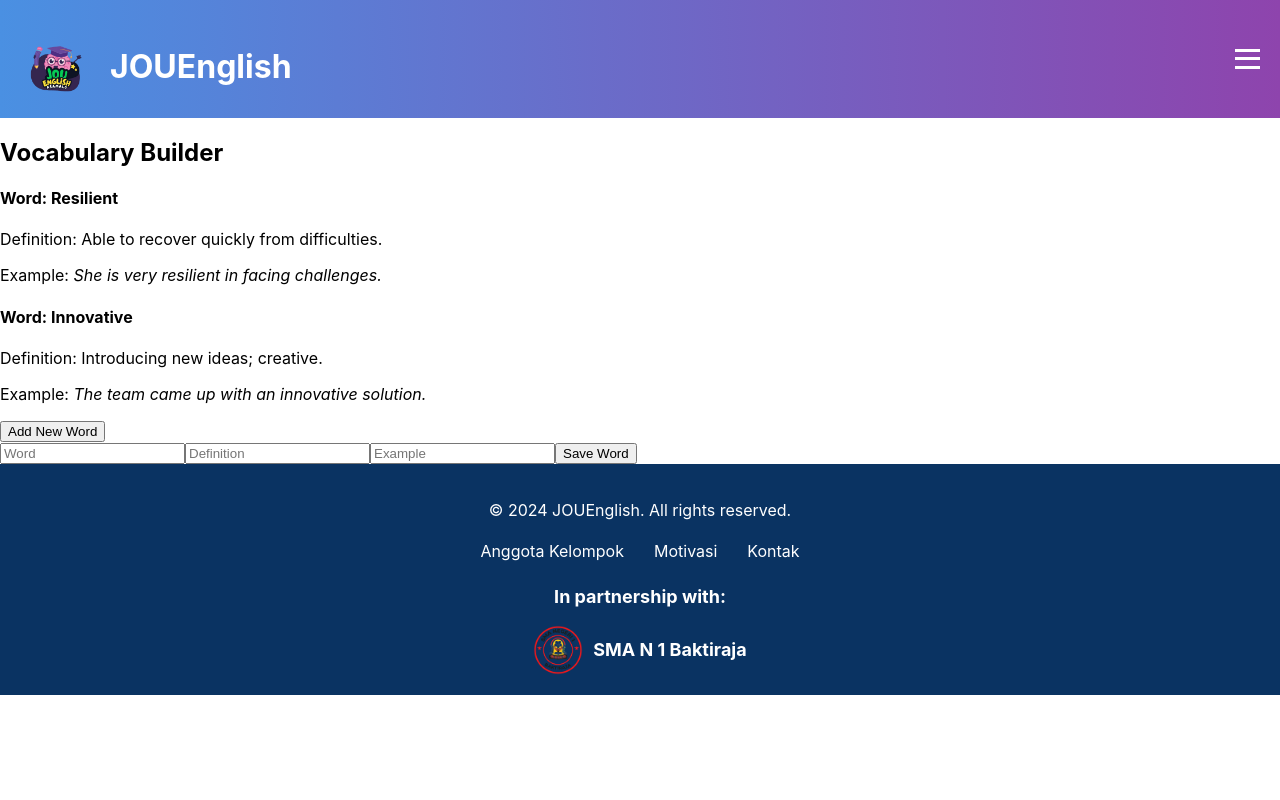
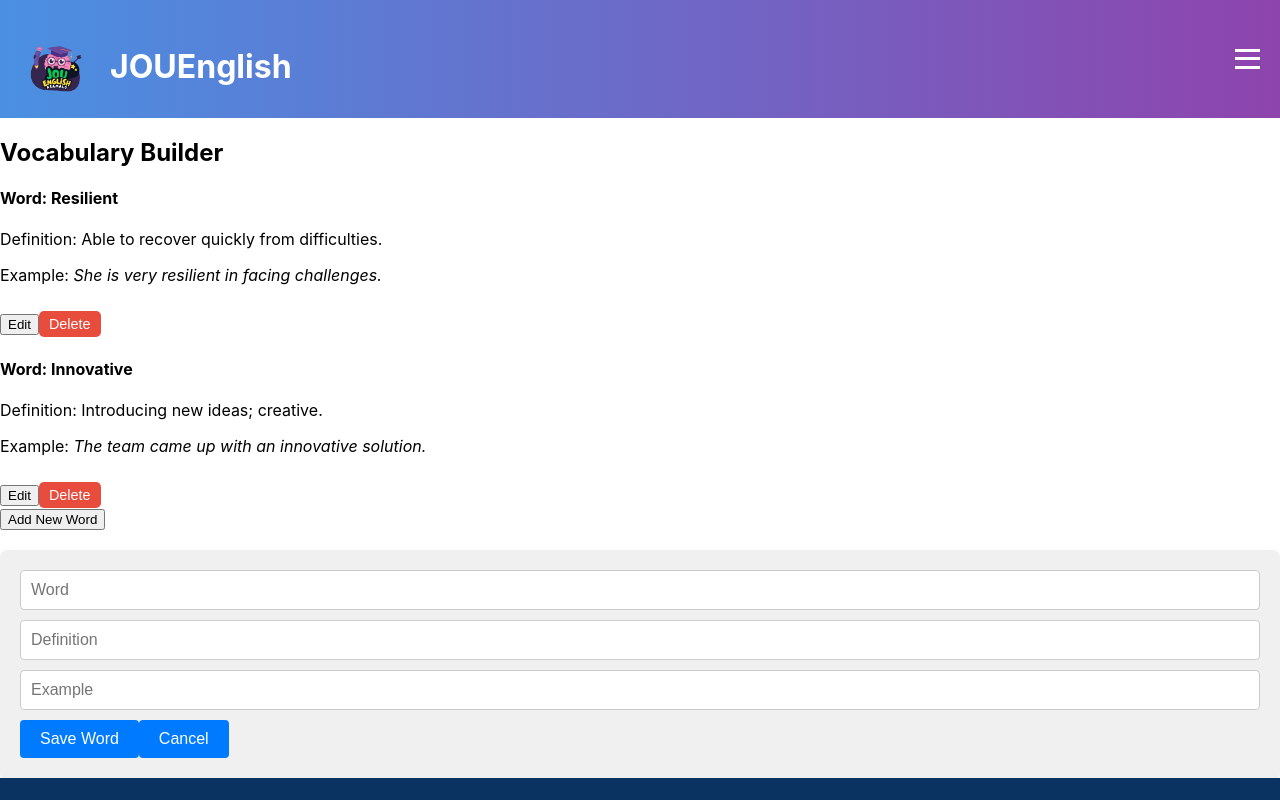
Before and after one commit to nicky19-manullang/Proyek-PSW1, a React (Create React App) app: page /vocabulary in a window 1280 px wide. Both pictures are taken after a click on the button "Add New Word". Shown: the top 800 px of the page. Built offline with nearby package versions, Linux system fonts and the light colour scheme.

Commit message:
vocabukary.js dan cssnya
saya menambahkan vocabulary.js beserta cssnya

```diff
--- a/src/components/Vocabulary.js
+++ b/src/components/Vocabulary.js
@@ -2,16 +2,15 @@ import React, { useState, useEffect } from 'react';
 import '../styles/Vocabulary.css';
 
 function Vocabulary() {
-  // Daftar kata
   const [words, setWords] = useState([
     { word: 'Resilient', definition: 'Able to recover quickly from difficulties.', example: 'She is very resilient in facing challenges.' },
     { word: 'Innovative', definition: 'Introducing new ideas; creative.', example: 'The team came up with an innovative solution.' },
   ]);
 
-  const [isAdding, setIsAdding] = useState(false); // Untuk menampilkan form penambahan kata
+  const [isAdding, setIsAdding] = useState(false); // Untuk menampilkan form
   const [newWord, setNewWord] = useState({ word: '', definition: '', example: '' });
+  const [editingIndex, setEditingIndex] = useState(null); // Indeks untuk mode edit
 
-  // Animasi muncul kartu secara bertahap
   useEffect(() => {
     const cards = document.querySelectorAll('.card');
     cards.forEach((card, index) => {
@@ -21,13 +20,41 @@ function Vocabulary() {
     });
   }, [words]);
 
-  // Fungsi untuk menambahkan kata baru
   const handleAddWord = () => {
     if (newWord.word && newWord.definition && newWord.example) {
       setWords([...words, newWord]);
       setNewWord({ word: '', definition: '', example: '' });
       setIsAdding(false);
     }
+  };
+
+  const handleEditWord = () => {
+    if (newWord.word && newWord.definition && newWord.example && editingIndex !== null) {
+      const updatedWords = [...words];
+      updatedWords[editingIndex] = newWord;
+      setWords(updatedWords);
+      setNewWord({ word: '', definition: '', example: '' });
+      setEditingIndex(null);
+      setIsAdding(false);
+    }
+  };
+
+  const startEditing = (index) => {
+    setEditingIndex(index);
+    setNewWord(words[index]);
+    setIsAdding(true);
+  };
+
+  const handleDeleteWord = (indexToDelete) => {
+    const updatedWords = words.filter((_, index) => index !== indexToDelete);
+    setWords(updatedWords);
+  };
+
+  // Fungsi untuk membatalkan aksi (baik tambah atau edit)
+  const handleCancel = () => {
+    setNewWord({ word: '', definition: '', example: '' });
+    setEditingIndex(null);
+    setIsAdding(false);
   };
 
   return (
@@ -43,15 +70,30 @@ function Vocabulary() {
             <p>
               Example: <em>{item.example}</em>
             </p>
+            <div className="action-menu">
+              <button
+                className="edit-button"
+                onClick={() => startEditing(index)}
+              >
+                Edit
+              </button>
+              <button
+                className="delete-button"
+                onClick={() => handleDeleteWord(index)}
+              >
+                Delete
+              </button>
+            </div>
           </div>
         ))}
       </div>
+
       {/* Tombol untuk menambah kata */}
       <button className="cta-button" onClick={() => setIsAdding(true)}>
-        Add New Word
+        {editingIndex === null ? 'Add New Word' : 'Edit Word'}
       </button>
 
-      {/* Form untuk menambah kata baru */}
+      {/* Form untuk menambah atau mengedit kata baru */}
       {isAdding && (
         <div className="add-word-form">
           <input
@@ -72,9 +114,20 @@ function Vocabulary() {
             value={newWord.example}
             onChange={(e) => setNewWord({ ...newWord, example: e.target.value })}
           />
-          <button className="cta-button" onClick={handleAddWord}>
-            Save Word
-          </button>
+          <div className="form-actions">
+            <button
+              className="cta-button"
+              onClick={editingIndex === null ? handleAddWord : handleEditWord}
+            >
+              {editingIndex === null ? 'Save Word' : 'Update Word'}
+            </button>
+            <button
+              className="cancel-button"
+              onClick={handleCancel}
+            >
+              Cancel
+            </button>
+          </div>
         </div>
       )}
     </section>
--- a/src/styles/Vocabulary.css
+++ b/src/styles/Vocabulary.css
@@ -0,0 +1,76 @@
+.add-word-form {
+    margin-top: 20px;
+    display: flex;
+    flex-direction: column;
+    gap: 10px;
+    background: #f0f0f0;
+    padding: 20px;
+    border-radius: 8px;
+    box-shadow: 0 4px 8px rgba(0, 0, 0, 0.1);
+  }
+
+  .add-word-form input {
+    padding: 10px;
+    font-size: 16px;
+    border: 1px solid #ccc;
+    border-radius: 4px;
+  }
+
+  .add-word-form button {
+    background-color: #007bff;
+    color: white;
+    border: none;
+    padding: 10px 20px;
+    font-size: 16px;
+    border-radius: 4px;
+    cursor: pointer;
+    transition: background-color 0.3s ease;
+  }
+
+  .add-word-form button:hover {
+    background-color: #0056b3;
+  }
+
+  /* Animasi kartu */
+  .card {
+    opacity: 0;
+    transform: translateY(20px);
+    transition: opacity 0.5s ease, transform 0.5s ease;
+  }
+
+  .card.show {
+    opacity: 1;
+    transform: translateY(0);
+  }
+
+  .delete-button {
+  background-color: #e74c3c;
+  color: #fff;
+  border: none;
+  padding: 5px 10px;
+  border-radius: 5px;
+  font-size: 0.9rem;
+  cursor: pointer;
+  margin-top: 10px;
+  transition: background-color 0.3s ease;
+}
+
+.delete-button:hover {
+  background-color: #c0392b;
+}
+
+.cancel-button {
+  padding: 10px 15px;
+  font-size: 1rem;
+  color: #ffffff;
+  background-color: #e74c3c;
+  border: none;
+  border-radius: 5px;
+  cursor: pointer;
+  transition: background-color 0.3s ease, transform 0.2s ease;
+}
+
+.cancel-button:hover {
+  background-color: #c0392b;
+  transform: translateY(-2px);
+}
```
